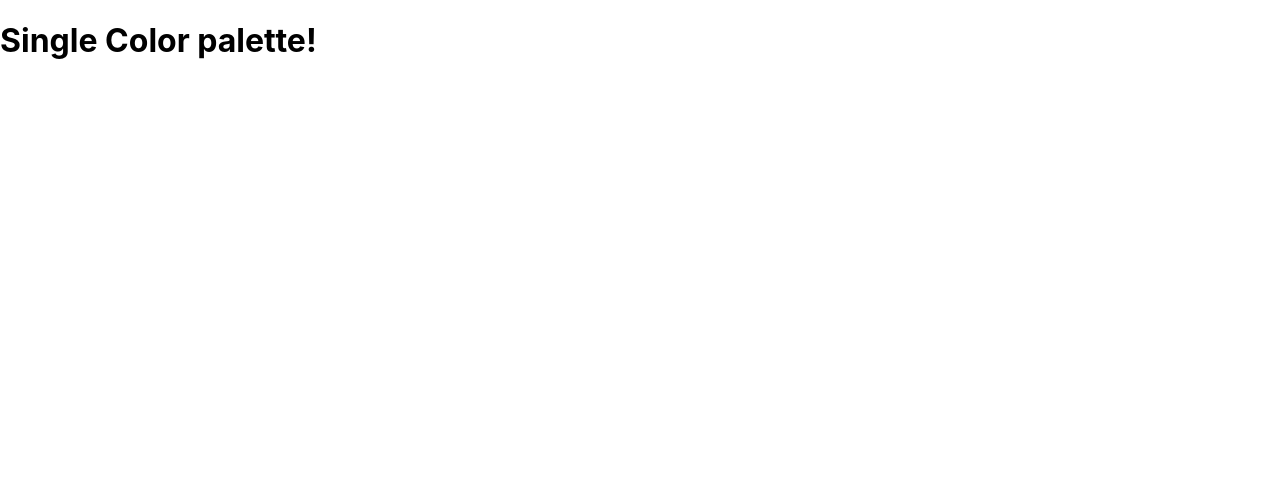
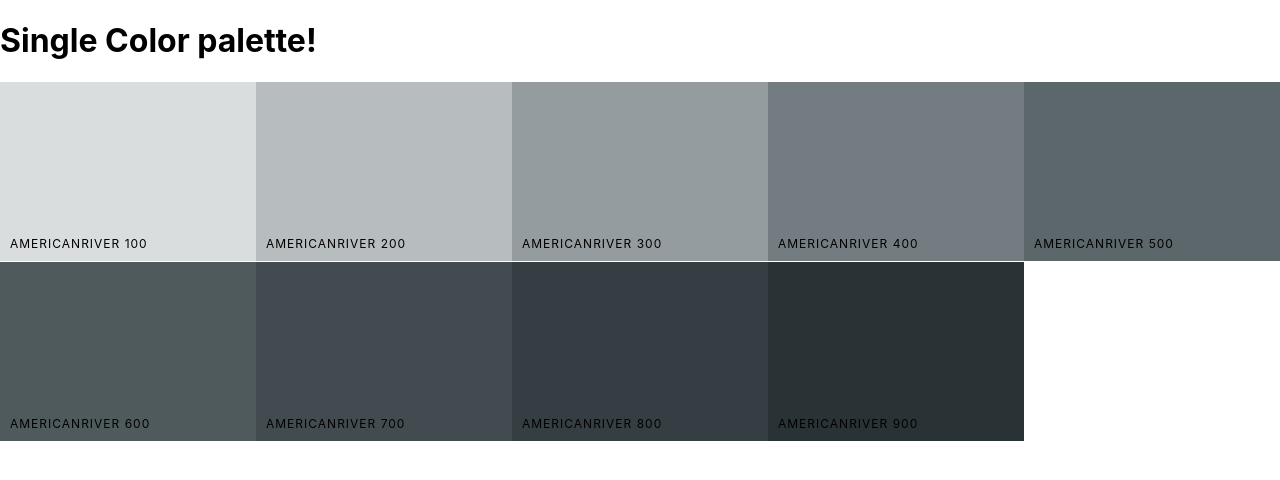
Before and after one commit to Catravine/color-palette-app, a React (Create React App) app: page /palette/flat-ui-colors-american/americanriver in a window 1280 px wide. Shown: the top 480 px of the page. Built offline with nearby package versions, Linux system fonts and the light colour scheme.

Commit message:
display colors in single color palatte, conditionally dont show more link in color boxes

```diff
--- a/src/ColorBox.js
+++ b/src/ColorBox.js
@@ -17,7 +17,7 @@ changeCopyState() {
 }
 
   render() {
-    const {name, background, moreUrl } = this.props;
+    const {name, background, moreUrl, showLink } = this.props;
     const {copied} = this.state;
     return (
       <CopyToClipboard text={background} onCopy={this.changeCopyState}>
@@ -33,9 +33,11 @@ changeCopyState() {
             </div>
             <button className="copy-button">Copy</button>
           </div>
-          <Link to={moreUrl} onClick={e => e.stopPropagation()}>
-            <span className="see-more">More</span>
-          </Link>
+          {showLink && (
+            <Link to={moreUrl} onClick={e => e.stopPropagation()}>
+              <span className="see-more">More</span>
+            </Link>
+          )}
         </div>
       </CopyToClipboard>
     )
--- a/src/Palette.js
+++ b/src/Palette.js
@@ -3,17 +3,10 @@ import { useParams } from 'react-router-dom'
 import ColorBox from './ColorBox';
 import Navbar from './Navbar';
 import "./Palette.css";
-import seedColors from "./seedColors";
-import { generatePalette } from './colorHelpers';
+import { findPalette, generatePalette } from './colorHelpers';
 
 
 function Palette(props) {
-
-  const findPalette = (id) => {
-    return seedColors.find(function(palette) {
-      return palette.id === id;
-    });
-  }
 
   let { id } = useParams();
   const paletteData = generatePalette(findPalette(id))
@@ -37,6 +30,7 @@ function Palette(props) {
       name={color.name}
       key={color.id}
       moreUrl={`/palette/${id}/${color.id}`}
+      showLink={true}
     />
   });
 
--- a/src/SingleColorPalette.js
+++ b/src/SingleColorPalette.js
@@ -1,13 +1,35 @@
-import React, { Component } from 'react';
+import React from 'react';
+import { useParams } from 'react-router-dom'
+import { findPalette, gatherShades } from './colorHelpers';
+import ColorBox from './ColorBox';
+import { color } from '@mui/system';
 
-class SingleColorPalette extends Component {
-  render() {
+function SingleColorPalette(props) {
+
+  let { paletteId, colorId } = useParams();
+
+  const palette = findPalette(paletteId);
+  const shades = gatherShades(palette, colorId);
+
+  const colorBoxes = shades.map(color => {
     return (
-      <div>
-        <h1>Single Color palette!</h1>
+      <ColorBox
+        key={color.id}
+        name={color.name}
+        background={color.hex}
+        showLink={false}
+      />
+    );
+  })
+
+  return (
+    <div className="Palette">
+      <h1>Single Color palette!</h1>
+      <div className="Palette-colors">
+        {colorBoxes}
       </div>
-    )
-  }
+    </div>
+  )
 }
 
 export default SingleColorPalette;
--- a/src/colorHelpers.js
+++ b/src/colorHelpers.js
@@ -1,4 +1,5 @@
 import chroma from 'chroma-js';
+import seedColors from "./seedColors";
 
 const levels = [50, 100, 200, 300, 400, 500, 600, 700, 800, 900];
 
@@ -38,4 +39,22 @@ function generateScale(hexColor, numberOfColors) {
   return chroma.scale(getRange(hexColor)).mode("lab").colors(numberOfColors)
 }
 
-export { generatePalette };
+function findPalette(id) {
+  return seedColors.find(function(palette) {
+    return palette.id === id;
+  });
+}
+
+function gatherShades(palette, colorId){
+  let shades = [];
+  let allColors = generatePalette(palette).colors;
+  for (let level in allColors) {
+    if (level !== '50') { // don't need base white color at '50'
+      let thisShade = allColors[level].filter(color => { return color.id === colorId })
+      if (thisShade.length > 0) shades.push(thisShade[0])
+    }
+  }
+  return shades;
+}
+
+export { findPalette, generatePalette, gatherShades };
```
